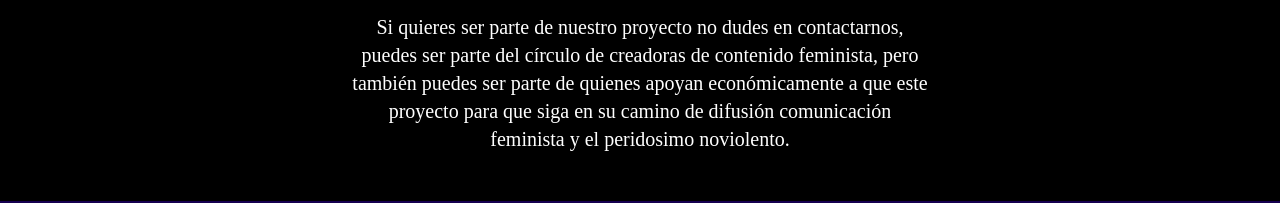
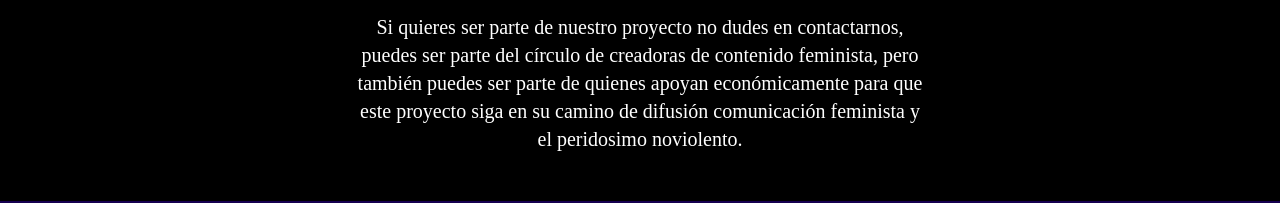
Before and after one commit to jlonuz/mandragoras-tv, an Astro site: page /contacto in a window 1280 px wide. Shown: the part 903-1106 px from the top of the page. Built offline with nearby package versions, Linux system fonts and the light colour scheme; Astro itself is replaced by a stand-in of ours; a web font is replaced by a local one.

Commit message:
mejora en texto

```diff
--- a/src/components/Contact.astro
+++ b/src/components/Contact.astro
@@ -18,7 +18,7 @@
     <div class=" my-4 md:mb-4 flex flex-col md:flex-row items-center space-between">
         <div class="flex flex-col w-full md:w-1/2 p-4 mb-4 md:mb-0 mx-auto items-center space-y-4">
             <img src="/logo/logo_blanco.png" alt="Contact Image" class="w-40 md:w-60 h-auto rounded-lg">
-            <p class="mx-4 text-xl text-center">Si quieres ser parte de nuestro proyecto no dudes en contactarnos, puedes ser parte del círculo de creadoras de contenido feminista,  pero también puedes ser parte de quienes apoyan económicamente a que este proyecto para que  siga en su camino de difusión comunicación feminista y el peridosimo noviolento.</p>
+            <p class="mx-4 text-xl text-center">Si quieres ser parte de nuestro proyecto no dudes en contactarnos, puedes ser parte del círculo de creadoras de contenido feminista, pero también puedes ser parte de quienes apoyan económicamente para que este proyecto siga en su camino de difusión comunicación feminista y el peridosimo noviolento.</p>
         </div>
         <!-- <div class="w-full md:w-1/2 p-4">
             <form action="#" method="POST" class="space-y-4 text-black">
```
